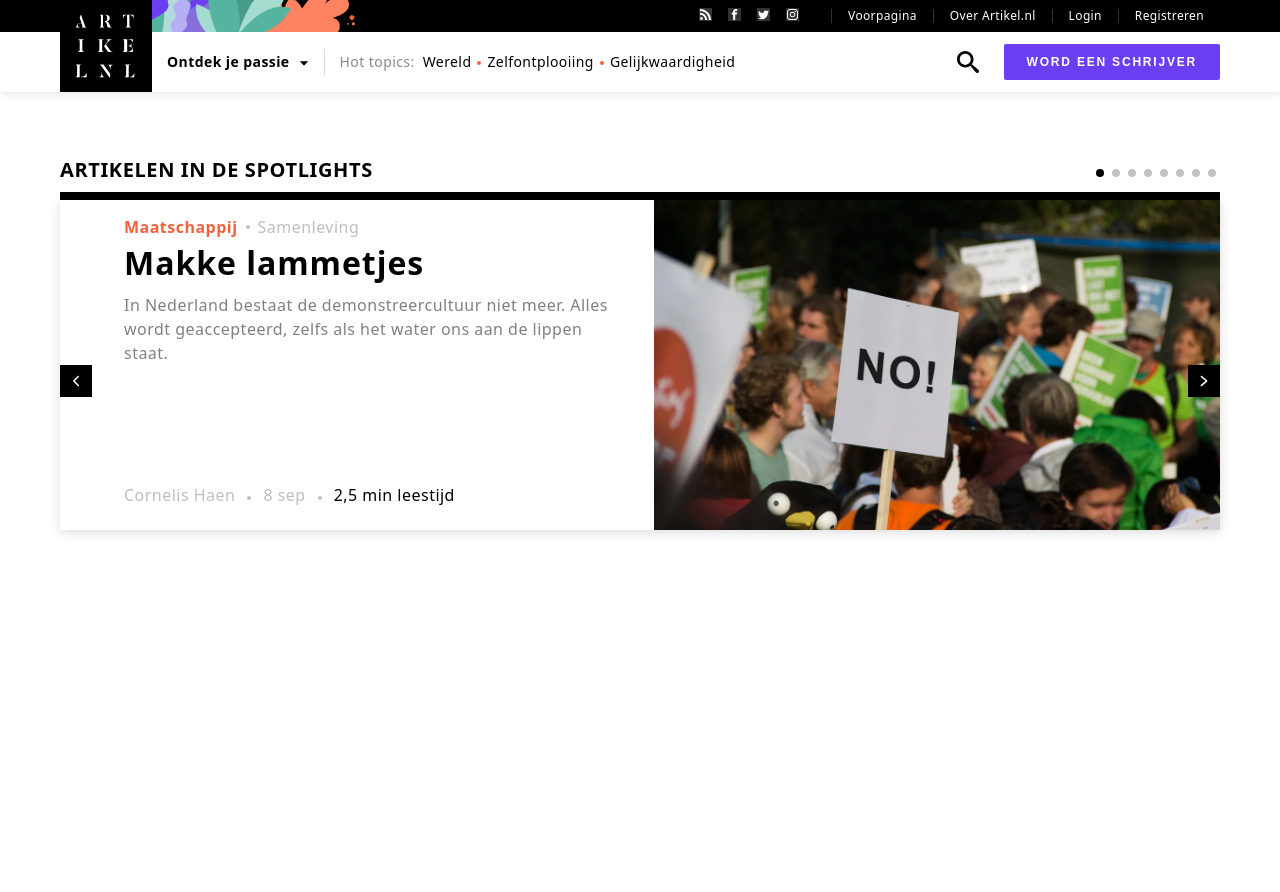
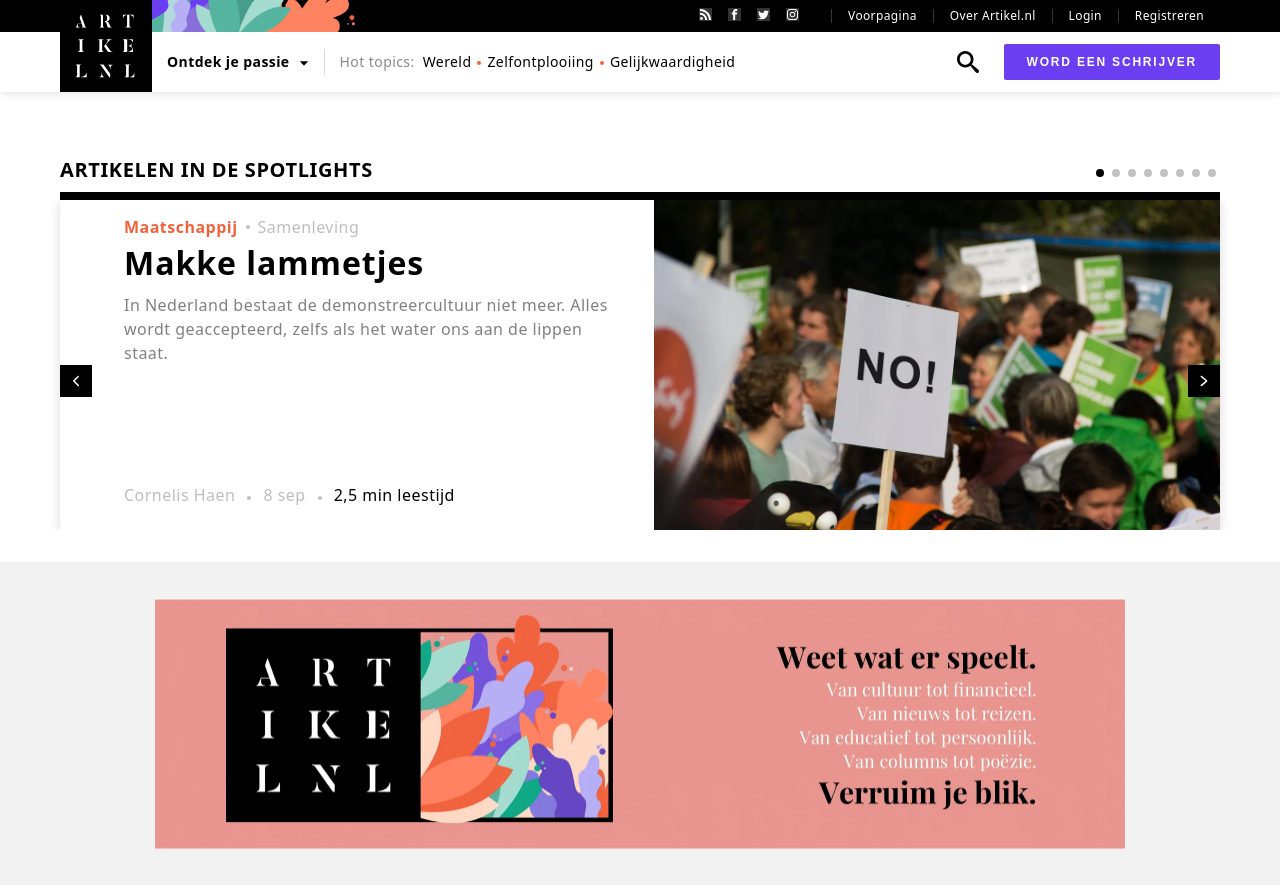
Before and after one commit to Vladomira/artikel, a Next.js app: page / in a window 1280 px wide. Built offline with nearby package versions, Linux system fonts and the light colour scheme.

Commit message:
art-section was added

```diff
--- a/pages/index.tsx
+++ b/pages/index.tsx
@@ -1,4 +1,5 @@
 import { ActualArticles } from "../src/components/views/actual-articles";
+import { ActualArticlesList } from "../src/components/views/art-section";
 import { Header } from "../src/components/views/header";
 
 export default function Home() {
@@ -7,6 +8,7 @@ export default function Home() {
             <Header />
             <main>
                 <ActualArticles />
+                <ActualArticlesList />
             </main>
         </>
     );
--- a/src/components/container/container.ts
+++ b/src/components/container/container.ts
@@ -4,6 +4,7 @@ import { Spaces } from "../../utils/variables";
 export const Container = styled.div`
     padding-left: ${Spaces.CONTAINER_PADDING};
     padding-right: ${Spaces.CONTAINER_PADDING};
+
     width: 100%;
     margin: 0 auto;
 `;
--- /dev/null
+++ b/src/components/views/art-section/icon-wrapper.styles.ts
@@ -0,0 +1,19 @@
+import styled from "styled-components";
+import { SectionStyled } from "../../section/section.styles";
+import { WrapperBoxStyled } from "../../wrapper-box/wrapper.styles";
+
+export const ArtWrapper = styled(WrapperBoxStyled)`
+    width: 100%;
+    margin: 0 auto;
+    max-width: 1160px;
+`;
+
+export const ArtIconWrapper = styled(WrapperBoxStyled)`
+    width: 100%;
+    max-width: 972px;
+`;
+export const ArtSection = styled(SectionStyled)`
+    @media (max-width: 765px) {
+        margin-top: 220px;
+    }
+`;
--- /dev/null
+++ b/src/components/views/art-section/index.tsx
@@ -0,0 +1,35 @@
+import { FC } from "react";
+import { Colors } from "../../../utils/colors";
+import { Icon } from "../../icon";
+import { WrapperBox } from "../../wrapper-box";
+import { ArtIconWrapper, ArtWrapper, ArtSection } from "./icon-wrapper.styles";
+
+export const ActualArticlesList: FC = () => {
+    return (
+        <ArtSection
+            paddingTop={32}
+            paddingBottom={0}
+            background={Colors.WHITE}
+            container
+            position="relative"
+        >
+            <WrapperBox
+                background={Colors.ART_SECTION_BACK}
+                padding="36px 20px"
+                justifyContent="center"
+            >
+                <ArtWrapper justifyContent="center">
+                    <ArtIconWrapper>
+                        <Icon
+                            imgName={"image"}
+                            width={972}
+                            height={251}
+                            folder={"art-section"}
+                            format={"webp"}
+                        />
+                    </ArtIconWrapper>
+                </ArtWrapper>
+            </WrapperBox>
+        </ArtSection>
+    );
+};
--- a/src/utils/colors.ts
+++ b/src/utils/colors.ts
@@ -11,4 +11,5 @@ export enum Colors {
     GREY_VARIANT = "#d8d8d8",
     BLUE = "#6b3ef1",
     TEXT_GREY = "#bebebe",
+    ART_SECTION_BACK = "#f2f2f2",
 }
```
Also changed, not shown: public/images/art-section/art-banner.svg (added), public/images/art-section/image.webp (added).
